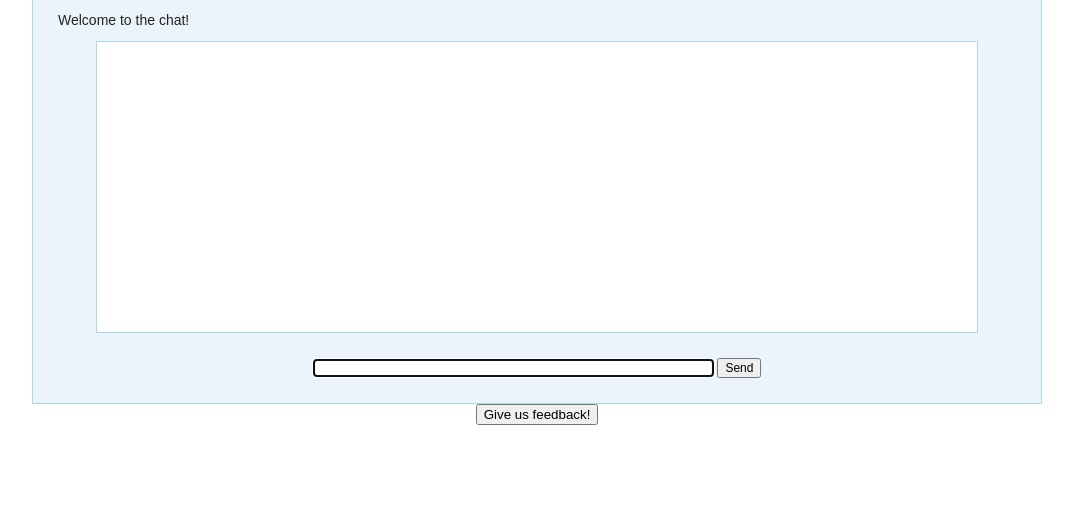
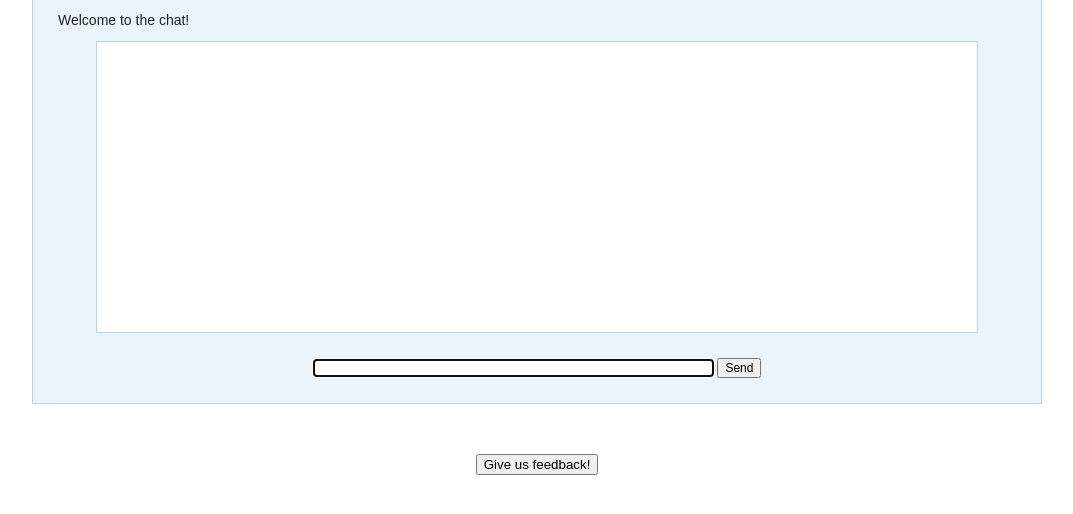
Before and after one commit to gmeisinger/chatbot, a Flask app: page / in a window 1280 px wide. Shown: the part 114-628 px from the top of the page, without its empty margins (103-1176 px from the left). Run offline with Flask 2, Linux system fonts and the light colour scheme; parts of the project's set-up code (start-up, migrations or seed data) failed here and were passed over; some libraries are stand-ins or nearby versions.

Commit message:
show feedback

```diff
--- a/templates/static/index.js
+++ b/templates/static/index.js
@@ -1,4 +1,10 @@
 var username = 'user';
+
+// feedback stuff
+function showFeedback() {
+    document.getElementById("feedback").hidden = false;
+    document.getElementById("show-feedback").hidden = true;
+}
 
 $(document).ready(function(){
     //connect to the socket server.
@@ -10,11 +16,7 @@ $(document).ready(function(){
 
     user_input.focus();
 
-    // feedback stuff
-    function showFeedback() {
-        document.getElementById("feedback").hidden = false;
-        document.getElementById("show-feedback").hidden = true;
-    }
+
 
     // adding elements to chat
     var add_text = function (uname, entered_text) {
--- a/templates/static/style.css
+++ b/templates/static/style.css
@@ -43,7 +43,7 @@ a {
     overflow:auto; }
 
 #chatbox.row {
-    padding-top: 5px;
+    margin-top: 5px;
 }
 
 #usermsg {
@@ -57,6 +57,10 @@ a {
     background-color: #EBF4FB;
 }
 
+#show-feedback {
+    margin-top: 50px;
+}
+
 .error { color: #ff0000; }
 
 #menu { padding:12.5px 25px 12.5px 25px; }
```
